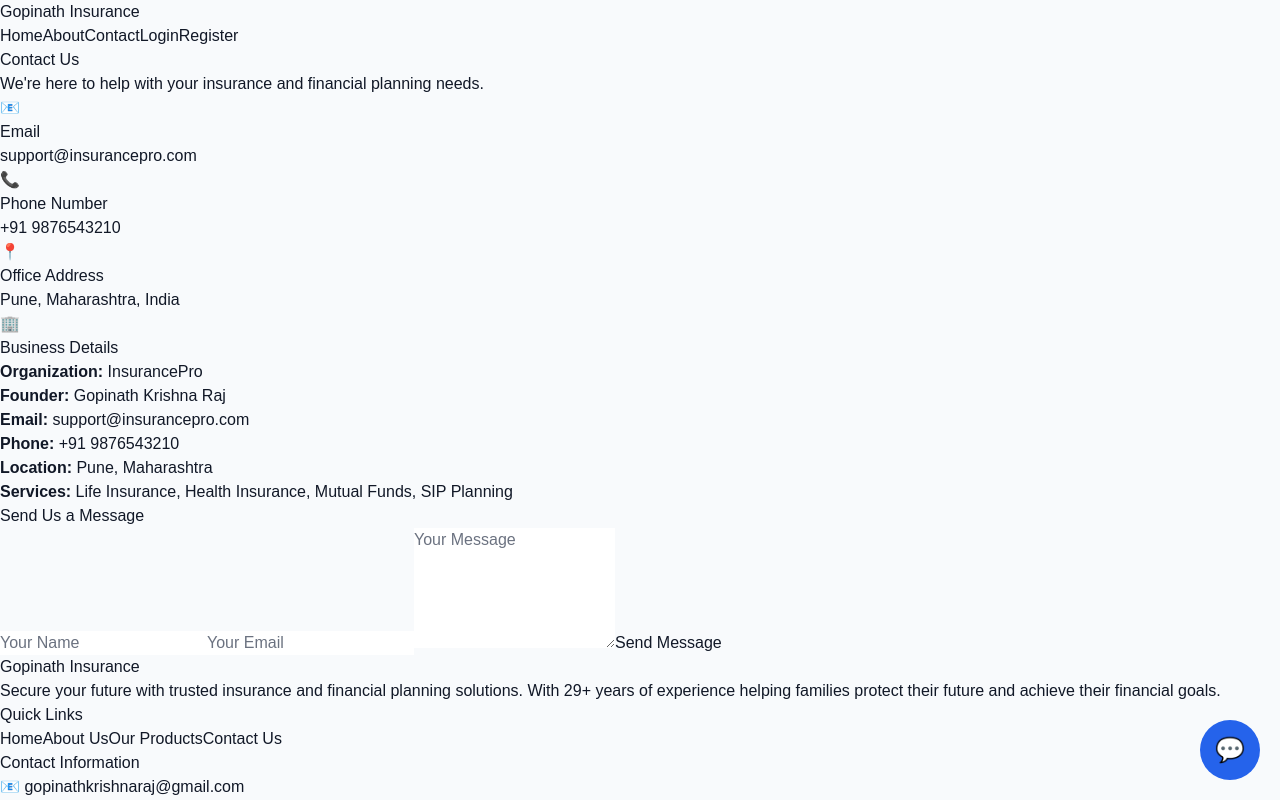
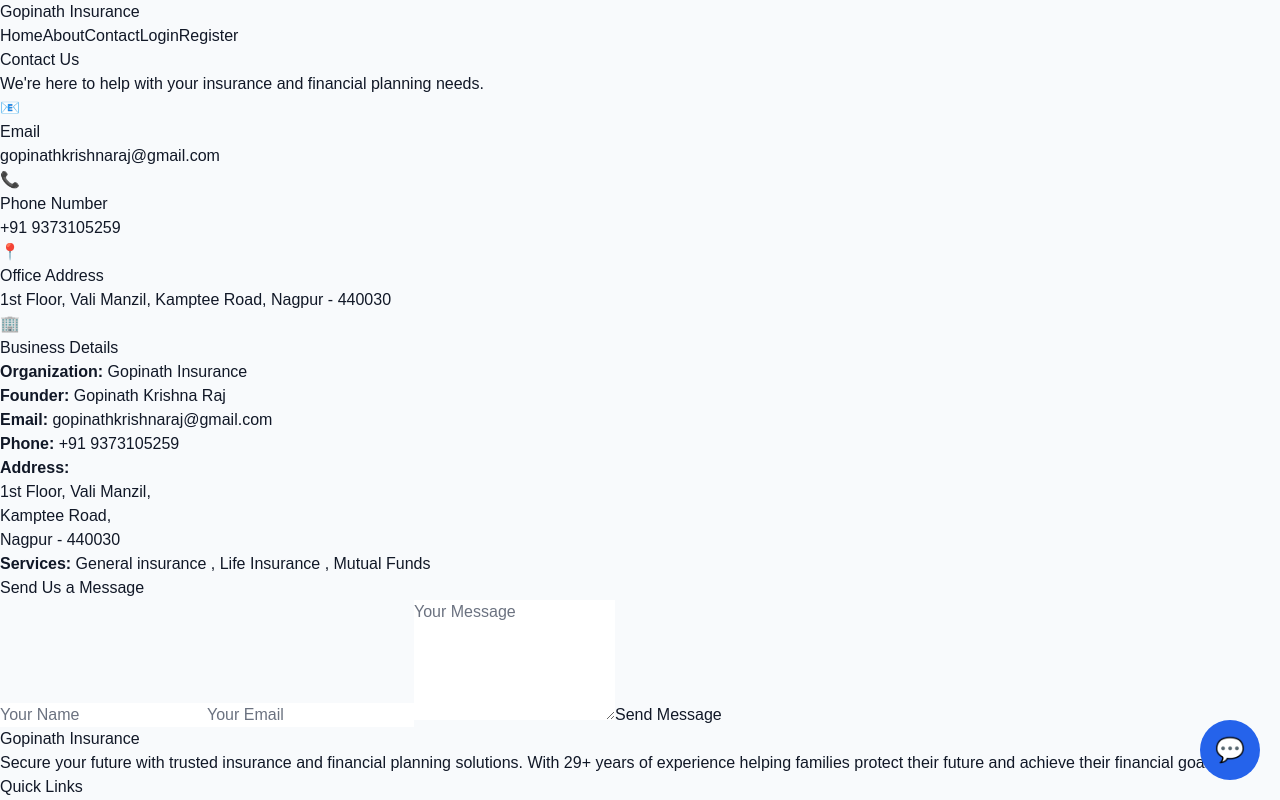
Before and after one commit to tanushkhare/insurance-platform, a React (Vite) app in the folder client/: page /contact in a window 1280 px wide. Shown: the top 800 px of the page. Built offline with nearby package versions, Linux system fonts and the light colour scheme.

Commit message:
Updated contact page with Gopinath Insurance details

```diff
--- a/client/src/pages/Contact.jsx
+++ b/client/src/pages/Contact.jsx
@@ -34,7 +34,7 @@
                 </div>
 
                 <p className="text-xl text-gray-600">
-                  support@insurancepro.com
+                  gopinathkrishnaraj@gmail.com
                 </p>
               </div>
 
@@ -49,7 +49,7 @@
                 </div>
 
                 <p className="text-xl text-gray-600">
-                  +91 9876543210
+                 +91 9373105259
                 </p>
               </div>
 
@@ -64,7 +64,9 @@
                 </div>
 
                 <p className="text-xl text-gray-600">
-                  Pune, Maharashtra, India
+                  1st Floor, Vali Manzil,
+                  Kamptee Road,
+                  Nagpur - 440030
                 </p>
               </div>
 
@@ -84,7 +86,7 @@
               <div className="space-y-5 text-xl">
 
                 <p>
-                  <strong>Organization:</strong> InsurancePro
+                  <strong>Organization:</strong> Gopinath Insurance
                 </p>
 
                 <p>
@@ -92,20 +94,25 @@
                 </p>
 
                 <p>
-                  <strong>Email:</strong> support@insurancepro.com
+                  <strong>Email:</strong> gopinathkrishnaraj@gmail.com
                 </p>
 
                 <p>
-                  <strong>Phone:</strong> +91 9876543210
+                  <strong>Phone:</strong> +91 9373105259
                 </p>
 
                 <p>
-                  <strong>Location:</strong> Pune, Maharashtra
-                </p>
+                  <strong>Address:</strong>
+                  <br />
+                  1st Floor, Vali Manzil,
+                  <br />
+                  Kamptee Road,
+                  <br />
+                  Nagpur - 440030
+                  </p>
 
                 <p>
-                  <strong>Services:</strong> Life Insurance, Health Insurance,
-                  Mutual Funds, SIP Planning
+                  <strong>Services:</strong> General insurance , Life Insurance , Mutual Funds
                 </p>
 
               </div>
```
